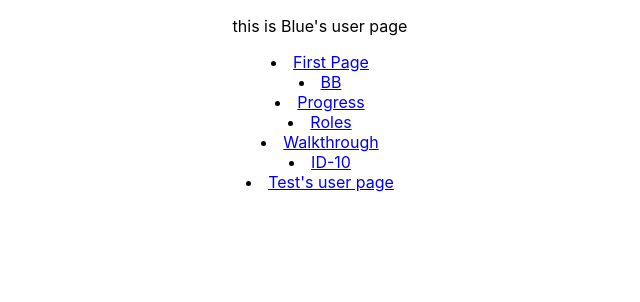
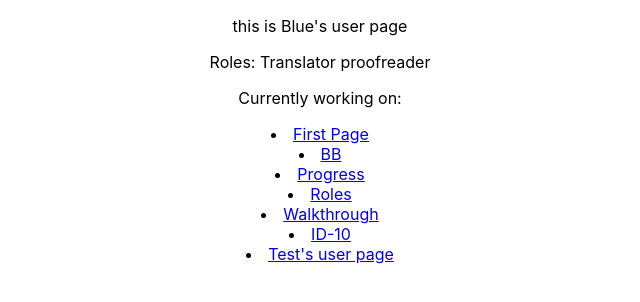
Before and after one commit to thefakezhang/BulletinBoard, a React (Create React App) app: page /user/Blue in a window 1280 px wide. Shown: the top 302 px of the page, without its empty margins (320-960 px from the left). Built offline with nearby package versions, Linux system fonts and the light colour scheme; no server answers.

Commit message:
starting work on user page

```diff
--- a/src/Components/User.jsx
+++ b/src/Components/User.jsx
@@ -1,11 +1,50 @@
 import React from 'react';
+import {useState} from 'react';
+import { makeStyles } from '@material-ui/core/styles';
+import {Card, CardContent, Typography} from '@material-ui/core';
+
+const useStyles = makeStyles({
+    root: {
+      minWidth: 275,
+    },
+    title: {
+      fontSize: 14,
+    },
+    pos: {
+      marginBottom: 12,
+    },
+  });
+
 
 export default (props) => {
+    //All the job types that a user can take
+    const [roles, editRoles] = useState(["Translator", "proofreader"]);
+
+    //Past works of this user
+    const [pastJobID, editPastJobID] = useState([1,4,6,8,23,45,68,69])
+    const [pastJobType, editPastJobType] = useState(["proofreading", "translating", "translating", "proofreading","proofreading", "translating", "translating", "proofreading"]);
+
+    //Current works of this user
+    const [currentJobID, editCurrentJobID] = useState([71, 73]);
+    const [currentJobType, editCurrentJobType] = useState(["proofreading", "translating"]);
+
+    const classes = useStyles();
     return(
-    props.match.params.username === ""?
-    <p>Try adding in a username param</p>
-    :
-    <p>this is {props.match.params.username}'s user page</p>
+        <div>
+            <p>this is {props.match.params.username}'s user page</p>
+            <div id="tags">
+                Roles:{"\t"}
+                {roles.map(
+                    (roleName) => {
+                        return roleName + " "
+                    }
+                )}
+            </div>
+
+            <p>Currently working on: </p>
+
+        </div>
+
 
     )
 }
```
